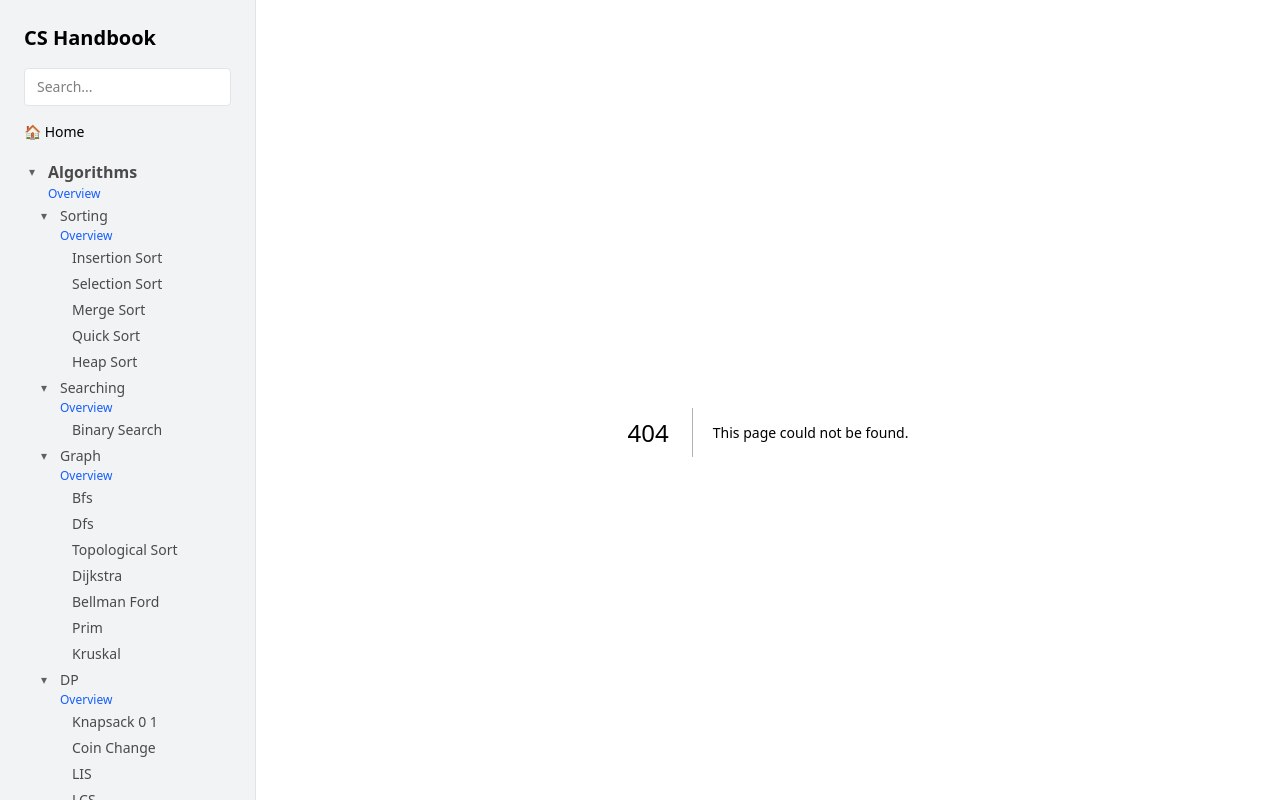
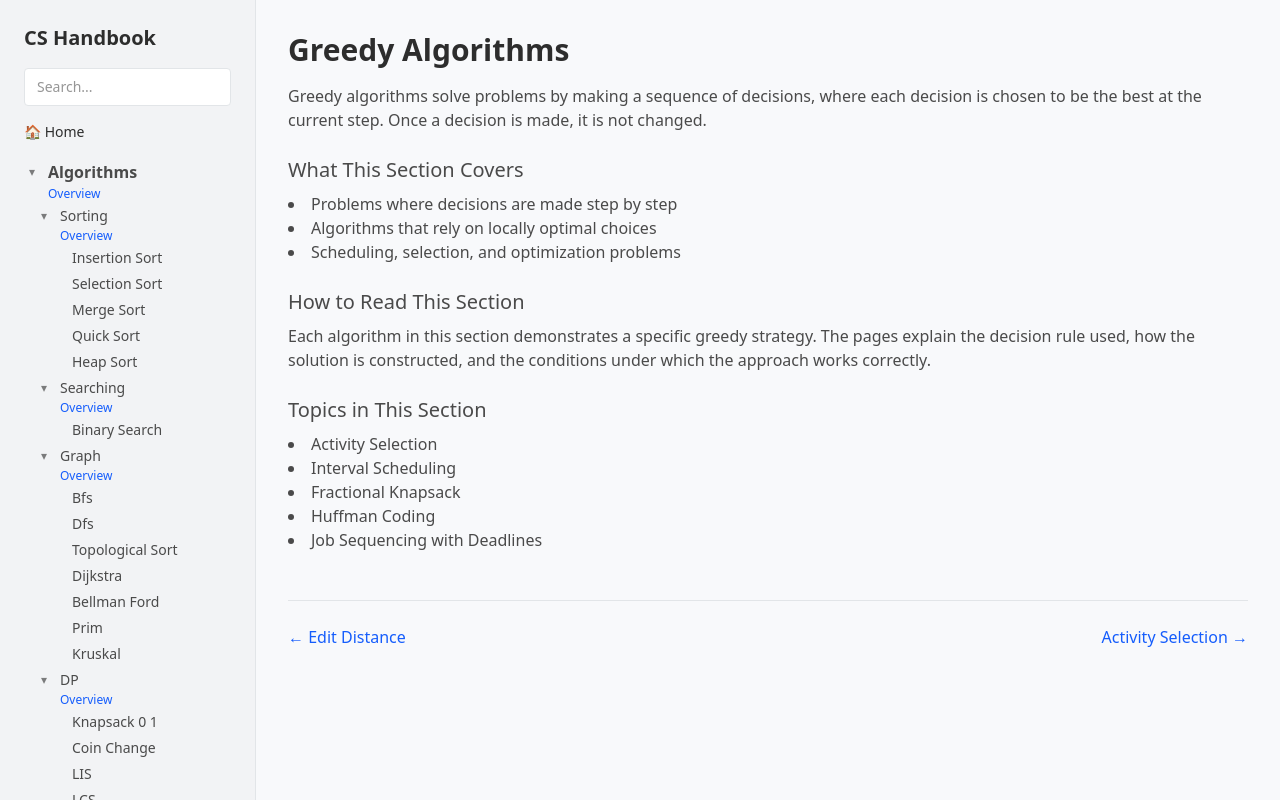
Before and after one commit to Chrainx/CS-Handbook, a Next.js app: page /algorithms/greedy in a window 1280 px wide. Before the commit this address had no page. Built offline with nearby package versions, Linux system fonts and the light colour scheme.

Commit message:
feat: add greedy overview page

```diff
--- /dev/null
+++ b/src/app/algorithms/greedy/page.tsx
@@ -0,0 +1,52 @@
+import NextPrev from '@/components/nextPrev'
+
+export default function GreedyOverviewPage() {
+  return (
+    <div>
+      <h1 className="text-3xl font-semibold mb-4 text-(--text-main)">
+        Greedy Algorithms
+      </h1>
+
+      <p className="mb-6 text-(--text-secondary)">
+        Greedy algorithms solve problems by making a sequence of decisions,
+        where each decision is chosen to be the best at the current step. Once a
+        decision is made, it is not changed.
+      </p>
+
+      <h2 className="text-xl font-medium mb-2 text-(--text-secondary)">
+        What This Section Covers
+      </h2>
+
+      <ul className="list-disc list-inside mb-6 text-(--text-secondary)">
+        <li>Problems where decisions are made step by step</li>
+        <li>Algorithms that rely on locally optimal choices</li>
+        <li>Scheduling, selection, and optimization problems</li>
+      </ul>
+
+      <h2 className="text-xl font-medium mb-2 text-(--text-secondary)">
+        How to Read This Section
+      </h2>
+
+      <p className="mb-6 text-(--text-secondary)">
+        Each algorithm in this section demonstrates a specific greedy strategy.
+        The pages explain the decision rule used, how the solution is
+        constructed, and the conditions under which the approach works
+        correctly.
+      </p>
+
+      <h2 className="text-xl font-medium mb-2 text-(--text-secondary)">
+        Topics in This Section
+      </h2>
+
+      <ul className="list-disc list-inside text-(--text-secondary)">
+        <li>Activity Selection</li>
+        <li>Interval Scheduling</li>
+        <li>Fractional Knapsack</li>
+        <li>Huffman Coding</li>
+        <li>Job Sequencing with Deadlines</li>
+      </ul>
+
+      <NextPrev />
+    </div>
+  )
+}
```
